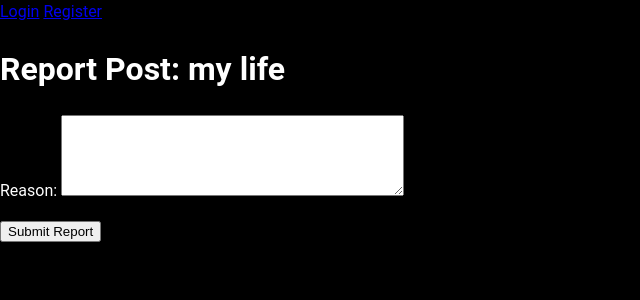
After one commit to zohair-ahmed-nadeem/novilism, a Django app: page /post/9/report/ in a window 1280 px wide. The commit adds this page. Shown: the top 300 px of the page, without its empty margins (0-640 px from the left). Run offline with Django 5.2, Linux system fonts and the light colour scheme; data comes from the database, SQL or seed files in the repository; both versions use the stored data as it was after the commit.

Commit message:
now post report added

```diff
--- a/post/forms.py
+++ b/post/forms.py
@@ -1,6 +1,6 @@
 from django import forms
 from django.contrib.auth.models import User
-from .models import Post, Profile , Feedback
+from .models import Post, Profile , Feedback, Report
 
 class PostForm(forms.ModelForm):
     class Meta:
@@ -42,3 +42,11 @@ class FeedbackForm(forms.ModelForm):
         widgets = {
             'message': forms.Textarea(attrs={'class': 'form-control', 'rows': 5}),
         }
+
+class ReportForm(forms.ModelForm):
+    class Meta:
+        model = Report
+        fields = ['reason']
+        widgets = {
+            'reason': forms.Textarea(attrs={'class': 'form-control', 'rows': 5}),
+        }
--- a/post/models.py
+++ b/post/models.py
@@ -66,3 +66,21 @@ class Collaborator(models.Model):
 
     def __str__(self):
         return self.name
+
+class Report(models.Model):
+    user = models.ForeignKey(User, on_delete=models.CASCADE)
+    post = models.ForeignKey('Post', on_delete=models.CASCADE, related_name='reports')
+    reason = models.TextField()
+    created_at = models.DateTimeField(auto_now_add=True)
+    post_owner_email = models.EmailField(blank=True, null=True)
+    reporter_email = models.EmailField(blank=True, null=True)
+
+    def save(self, *args, **kwargs):
+        if not self.post_owner_email:
+            self.post_owner_email = self.post.user.email
+        if not self.reporter_email:
+            self.reporter_email = self.user.email
+        super().save(*args, **kwargs)
+
+    def __str__(self):
+        return f'Report by {self.user.username} on {self.post.title}'
--- a/post/urls.py
+++ b/post/urls.py
@@ -12,5 +12,6 @@ urlpatterns = [
     path('<int:post_id>/', views.post_detail, name='post_detail'),
     path('<int:post_id>/like/', views.like_post_view, name='like_post'),
     path('<int:post_id>/comment/', views.add_comment_view, name='add_comment'),
+    path('<int:post_id>/report/', views.report_post_view, name='report_post'),
 
 ]+ static(settings.MEDIA_URL, document_root=settings.MEDIA_ROOT)
--- a/post/views.py
+++ b/post/views.py
@@ -1,7 +1,7 @@
 from django.shortcuts import render, get_object_or_404, redirect
 from django.contrib.auth.decorators import login_required
 from post.models import Post, Comment, Collaborator
-from post.forms import PostForm , ProfileForm, FeedbackForm
+from post.forms import PostForm , ProfileForm, FeedbackForm, ReportForm
 from django.db.models import Count
 import random
 
@@ -121,3 +121,17 @@ def feedback_view(request):
 def collaborators_view(request):
     collaborators = Collaborator.objects.all()
     return render(request, 'website/collaborators.html', {'collaborators': collaborators})
+
+def report_post_view(request, post_id):
+    post = get_object_or_404(Post, id=post_id)
+    if request.method == 'POST':
+        form = ReportForm(request.POST)
+        if form.is_valid():
+            report = form.save(commit=False)
+            report.user = request.user
+            report.post = post
+            report.save()
+            return redirect('post_detail', post_id=post.id)
+    else:
+        form = ReportForm()
+    return render(request, 'website/report_post.html', {'form': form, 'post': post})
--- /dev/null
+++ b/template/website/report_post.html
@@ -0,0 +1,10 @@
+{% extends 'layout.html' %}
+
+{% block content %}
+<h1>Report Post: {{ post.title }}</h1>
+<form method="post">
+    {% csrf_token %}
+    {{ form.as_p }}
+    <button type="submit">Submit Report</button>
+</form>
+{% endblock %}
```
Also changed, not shown: post/admin.py (+6 -1 lines), template/website/post_detail.html (+7 -4 lines), db.sqlite3, post/migrations/0011_report.py (added).
